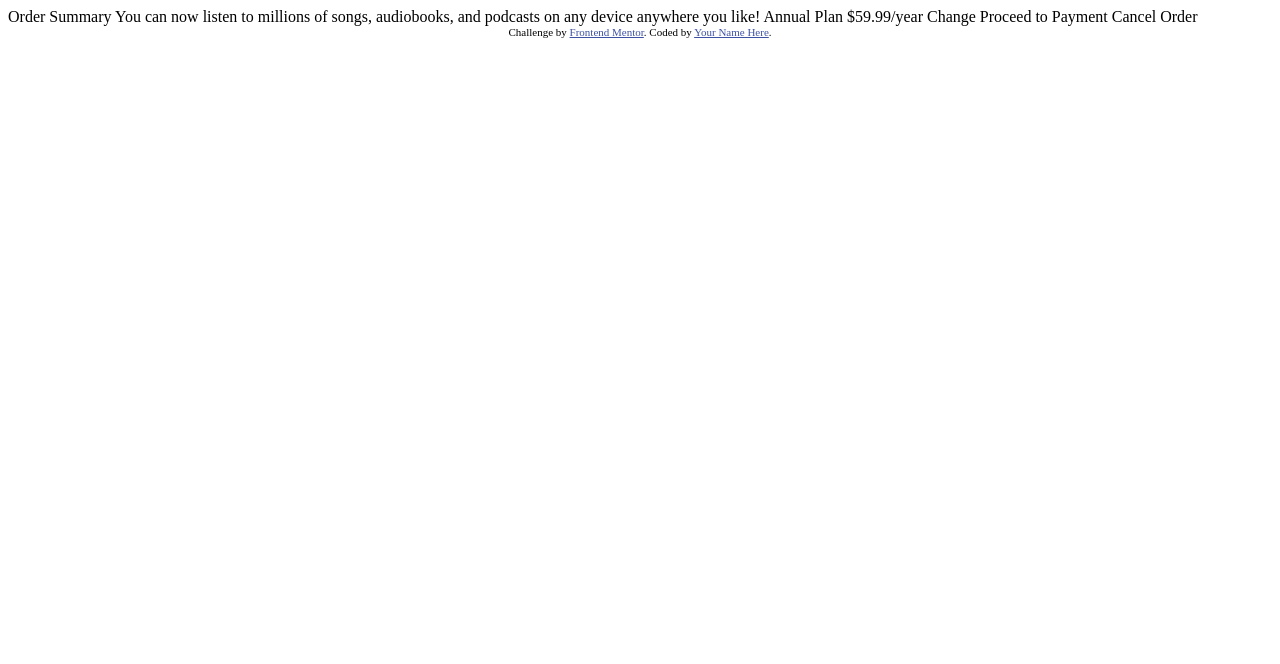
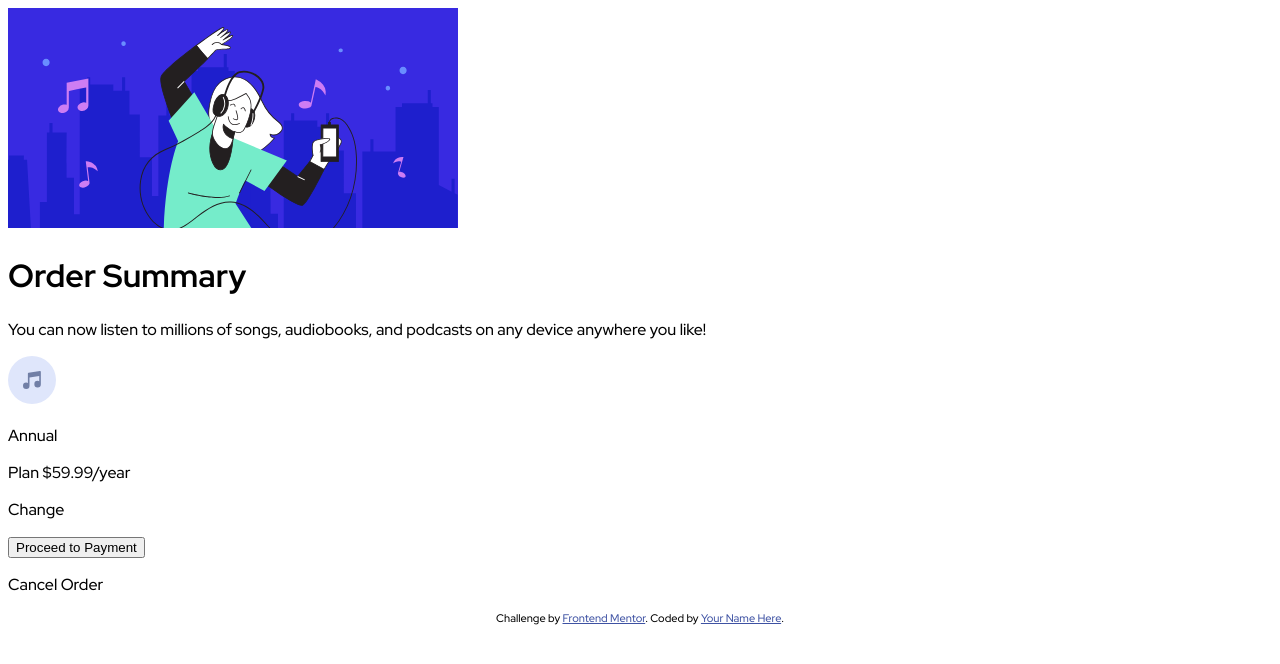
Before and after one commit to Fachi-r/order-summary-component, a plain HTML site: page index.html in a window 1280 px wide. Drawn offline with Linux system fonts and the light colour scheme.

Commit message:
main classes added in html

```diff
--- a/index.html
+++ b/index.html
@@ -1,37 +1,57 @@
 <!DOCTYPE html>
 <html lang="en">
   <head>
-  <meta charset="UTF-8">
-  <meta name="viewport" content="width=device-width, initial-scale=1.0"> <!-- displays site properly based on user's device -->
+    <meta charset="UTF-8" />
+    <meta name="viewport" content="width=device-width, initial-scale=1.0" />
+    <!-- displays site properly based on user's device -->
 
-  <link rel="icon" type="image/png" sizes="32x32" href="./images/favicon-32x32.png">
+    <link
+      rel="icon"
+      type="image/png"
+      sizes="32x32"
+      href="./images/favicon-32x32.png"
+    />
+
+    <link rel="stylesheet" href="style.css" />
 
     <title>Frontend Mentor | Order summary card</title>
-
-  <!-- Feel free to remove these styles or customise in your own stylesheet 👍 -->
-  <style>
-    .attribution { font-size: 11px; text-align: center; }
-    .attribution a { color: hsl(228, 45%, 44%); }
-  </style>
   </head>
   <body>
+    <div class="container">
+      <img
+        src="./images/illustration-hero.svg"
+        alt="illustration"
+        class="illustration"
+      />
 
-  Order Summary
+      <h1 class="heading">Order Summary</h1>
 
+      <p class="subtext">
         You can now listen to millions of songs, audiobooks, and podcasts on any
         device anywhere you like!
+      </p>
 
-  Annual Plan
-  $59.99/year
+      <div class="container sub_container">
+        <img src="./images/icon-music.svg" alt="" class="music_icon" />
 
-  Change
+        <div class="annual_plan">
+          <p class="heading">Annual</p>
+          <p class="subtext">Plan $59.99/year</p>
+        </div>
 
-  Proceed to Payment
-  Cancel Order
+        <p class="change">Change</p>
+      </div>
+
+      <button class="sub_container button">Proceed to Payment</button>
+
+      <p class="cancel_order">Cancel Order</p>
 
       <div class="attribution">
-    Challenge by <a href="https://www.frontendmentor.io?ref=challenge" target="_blank">Frontend Mentor</a>.
-    Coded by <a href="#">Your Name Here</a>.
+        Challenge by
+        <a href="https://www.frontendmentor.io?ref=challenge" target="_blank"
+          >Frontend Mentor</a
+        >. Coded by <a href="#">Your Name Here</a>.
+      </div>
     </div>
   </body>
 </html>
--- /dev/null
+++ b/style.css
@@ -0,0 +1,28 @@
+@import url("https://fonts.googleapis.com/css2?family=Red+Hat+Display:wght@500;700;900&display=swap");
+
+:root {
+  /*
+  ## Colors
+  */
+
+  /* Primary */
+  --pale-blue: hsl(225, 100%, 94%);
+  --bright-blue: hsl(245, 75%, 52%);
+
+  /* Neutral */
+  --very-pale-blue: hsl(225, 100%, 98%);
+  --desaturated-blue: hsl(224, 23%, 55%);
+  --dark-blue: hsl(223, 47%, 23%);
+}
+
+body {
+  font-family: "Red Hat Display", sans-serif;
+}
+
+.attribution {
+  font-size: 11px;
+  text-align: center;
+}
+.attribution a {
+  color: hsl(228, 45%, 44%);
+}
```
Lines whose indentation alone changed are shown as unchanged.
